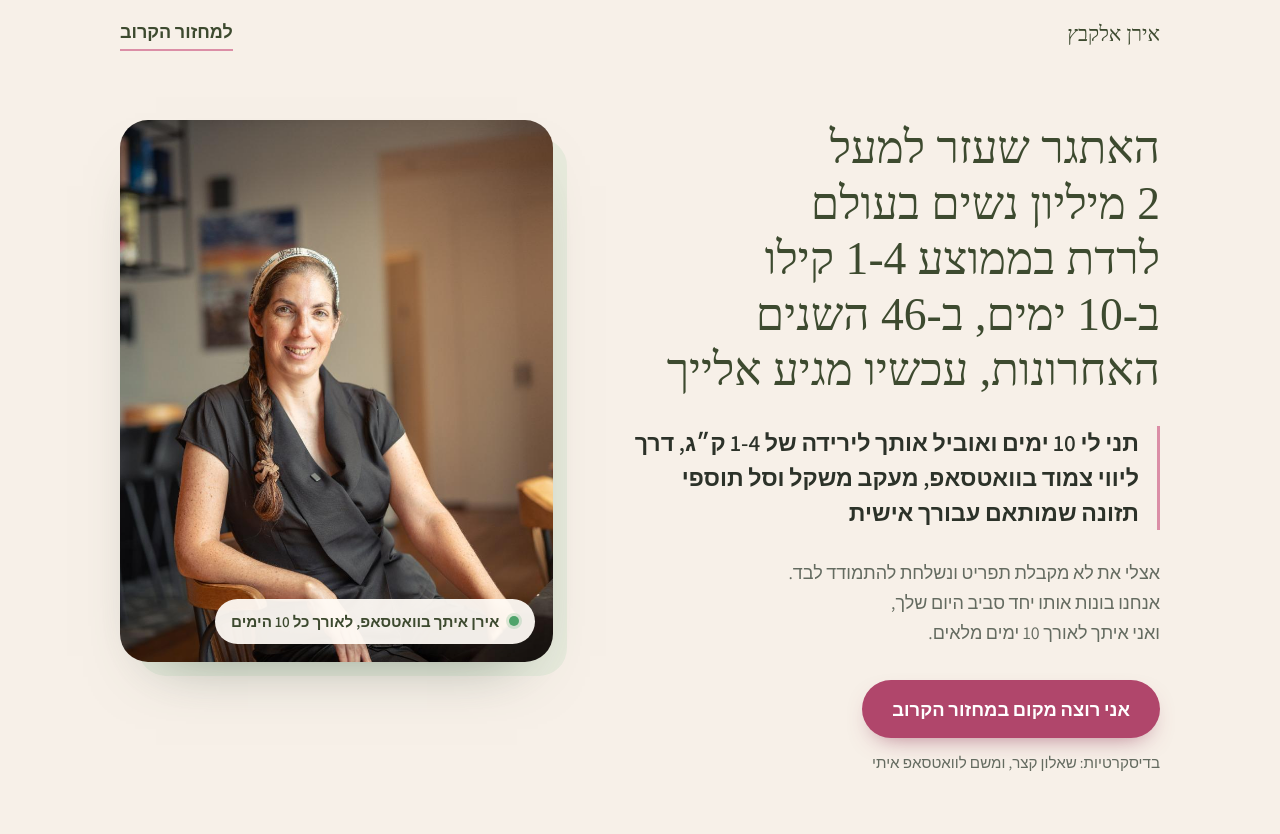
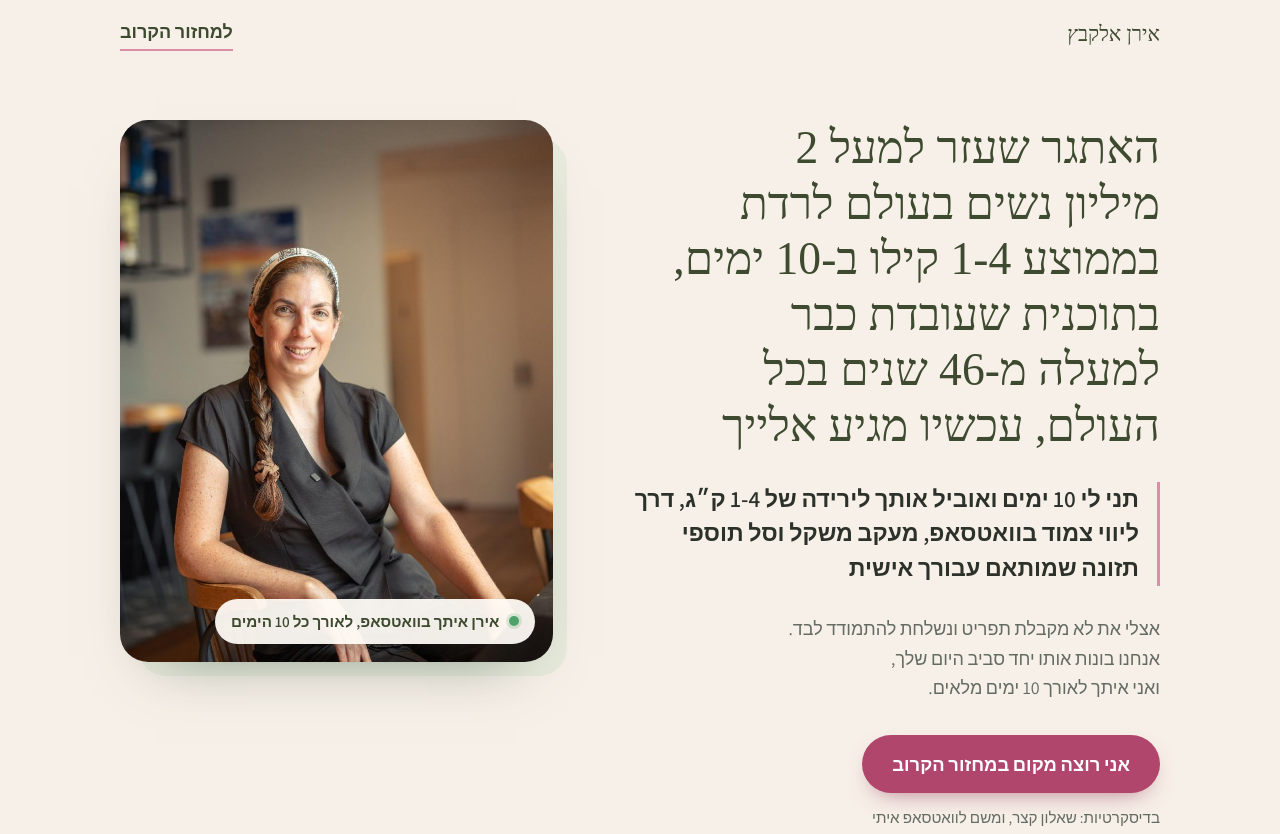
Before and after one commit to irenemetukim-dot/atgar-10-yamim, a plain HTML site: page index.html in a window 1280 px wide. Shown: the top 834 px of the page. Drawn offline with Linux system fonts and the light colour scheme; a web font is replaced by a local one.

Commit message:
Update hero headline wording
Co-Authored-By: Claude Opus 5.5 <noreply@anthropic.com>

```diff
--- a/index.html
+++ b/index.html
@@ -53,7 +53,7 @@
 <!-- ============ הירו ============ -->
 <section class="hero" id="top">
   <div class="wrap hero__grid">
-    <h1 class="hero__claim">האתגר שעזר למעל 2 מיליון נשים בעולם לרדת בממוצע 1-4 קילו ב-10 ימים, ב-46 השנים האחרונות, עכשיו מגיע אלייך</h1>
+    <h1 class="hero__claim">האתגר שעזר למעל 2 מיליון נשים בעולם לרדת בממוצע 1-4 קילו ב-10 ימים, בתוכנית שעובדת כבר למעלה מ-46 שנים בכל העולם, עכשיו מגיע אלייך</h1>
 
     <figure class="hero__photo media" data-label="תמונה של אירן">
       <img src="images/irene-hero.jpg" alt="אירן אלקבץ" onerror="this.parentElement.classList.add('is-missing')">
```
